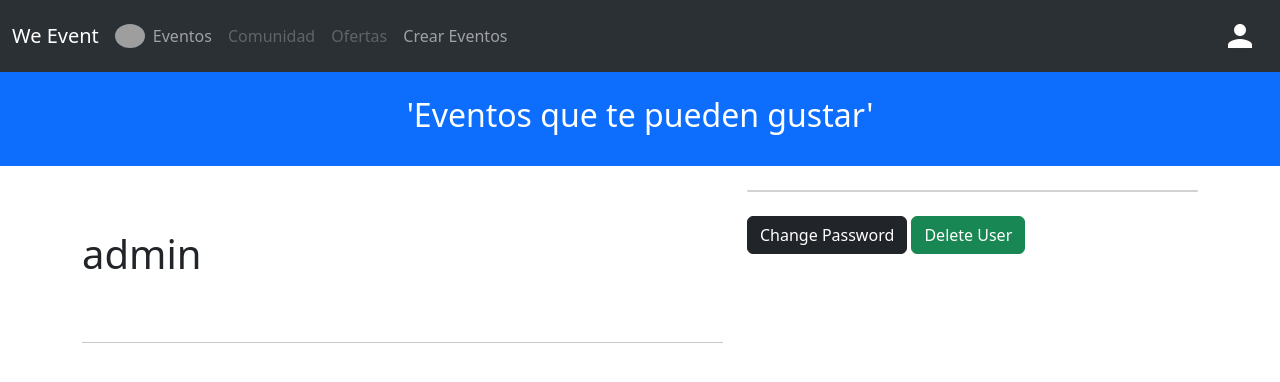
After one commit to eldoniis/WeEvent, a Django app: page /profile/ in a window 1280 px wide. The commit adds this page. Shown: the top 382 px of the page. Run offline with Django 3.2, Linux system fonts and the light colour scheme; a user stored in the database is signed in; grey boxes are pictures that could not be loaded.

Commit message:
Delete User Update

```diff
--- a/pagina/templates/base.html
+++ b/pagina/templates/base.html
@@ -7,6 +7,35 @@
   <link href="https://cdn.jsdelivr.net/npm/bootstrap@5.3.0-alpha1/dist/css/bootstrap.min.css" rel="stylesheet" crossorigin="anonymous" />
   <title>{% block title %}'WeEvent'{% endblock %}</title>
   <link rel="stylesheet" href="https://fonts.googleapis.com/icon?family=Material+Icons">
+  <link rel="stylesheet" href="https://cdnjs.cloudflare.com/ajax/libs/font-awesome/4.7.0/css/font-awesome.min.css">
+  <style>
+  .dropbtn {
+    padding: 10px;
+    font-size: 10px;
+    border: none;
+    cursor: pointer;
+    background-color: rgba(var(--bs-tertiary-bg-rgb),var(--bs-bg-opacity))!important;
+  }
+
+  .dropdown {
+    float: right;
+    position: relative;
+    display: inline-block;
+  }
+
+  .dropdown-content {
+    display: none;
+    position: absolute;
+    background-color: rgba(var(--bs-tertiary-bg-rgb),var(--bs-bg-opacity))!important;
+    min-width: 160px;
+    overflow: auto;
+    box-shadow: 0px 8px 16px 0px rgba(0,0,0,0.2);
+    right: 0;
+    z-index: 1;
+  }
+
+  .show {display: block;}
+  </style>
 </head>
 <body>
   <!-- header -->
@@ -37,15 +66,12 @@
         <div class="navbar-nav ms-auto">
             {% if user.is_authenticated %}
             <div class="dropdown">
-              <button onclick="myFunction()" class="dropbtn">
-                <i class="material-icons">person</i>
-              </button>
+              <i class="dropbtn material-icons" onclick="myFunction()" style="color: white; font-size:36px">person</i>
               <div class="dropdown-content" id="myDropdown">
-                <a class="nav-link" href=""></a>
+                <a class="nav-link" href="{% url 'profile' %}"><b>Profile</b></a>
                 <a class="nav-link" href="{% url 'logoutaccount' %}"><b>Logout</b></a>
               </div>
             </div>
-            <a class="nav-link" href="{% url 'home' %}"><i class="material-icons">person</i></a>
             {% else %}
             <a class="nav-link" href="{% url 'loginaccount' %}"><b>Login</b></a>
             <a class="nav-link" href="{% url 'signupaccount' %}"><b>Sign Up</b></a>
@@ -75,6 +101,27 @@
   </div>
   <!-- footer -->
   {% endblock %}
-  </script>
+
+  <script>
+    /* When the user clicks on the button,
+    toggle between hiding and showing the dropdown content */
+    function myFunction() {
+      document.getElementById("myDropdown").classList.toggle("show");
+    }
+
+    // Close the dropdown if the user clicks outside of it
+    window.onclick = function(event) {
+      if (!event.target.matches('.dropbtn')) {
+        var dropdowns = document.getElementsByClassName("dropdown-content");
+        var i;
+        for (i = 0; i < dropdowns.length; i++) {
+          var openDropdown = dropdowns[i];
+          if (openDropdown.classList.contains('show')) {
+            openDropdown.classList.remove('show');
+          }
+        }
+      }
+    }
+    </script>
 </body>
 </html>
--- /dev/null
+++ b/pagina/templates/profile.html
@@ -0,0 +1,22 @@
+{% extends 'base.html' %}
+{% block content %}
+<div class="row justify-content-center">
+    <div class="col-lg-7">
+        <br>
+            <div class="row">
+                <div class="col-lg-5">
+                    <p>
+                        <h1>{{ user.username }}</h1><br>
+                    </p>
+                </div>
+            </div>
+            <hr>
+    </div>
+        <div class="col-lg-5">
+            <div class="card">
+            </div>
+            <br><a href="" class="btn btn-dark">Change Password</a>
+            <a href="{% url 'delete_user' user.id %}" class="btn btn-success">Delete User</a>
+        </div>
+</div>
+{% endblock %}
--- a/pagina/urls.py
+++ b/pagina/urls.py
@@ -8,4 +8,6 @@ urlpatterns = [
     path('events/<int:id>',WeViews.EventShowView,name='show_event'),
     path('create_event/', WeViews.CreateEventView, name='create_event'),
     path('delete_event/<int:id>/', WeViews.DeleteEventView, name='delete_event'),
+    path('profile/', WeViews.ShowProfile, name='profile'),
+    path('delete_user/<int:id>/', WeViews.DeleteUser, name='delete_user')
 ]
--- a/pagina/views.py
+++ b/pagina/views.py
@@ -16,6 +16,15 @@ def HomePage(request):
     viewData["subtitle"] =  "Subtitle of the view"
     viewData["events"] = Evento.objects.all()
     return render(request, template_name, viewData)
+
+@login_required
+def ShowProfile(request):
+    template_name = 'profile.html'
+
+    viewData = {}
+    viewData["users"] = User.objects.all()
+
+    return render(request,template_name, viewData)
 
 @login_required
 def EventIndexView(request):
@@ -63,3 +72,9 @@ def DeleteEventView(request,id):
     evento = get_object_or_404(Evento, id=id)
     evento.delete()
     return redirect('events_index')
+
+def DeleteUser(request,id):
+    user = get_object_or_404(User, id=id)
+    user.delete()
+
+    return redirect('home')
```
Also changed, not shown: db.sqlite3.
